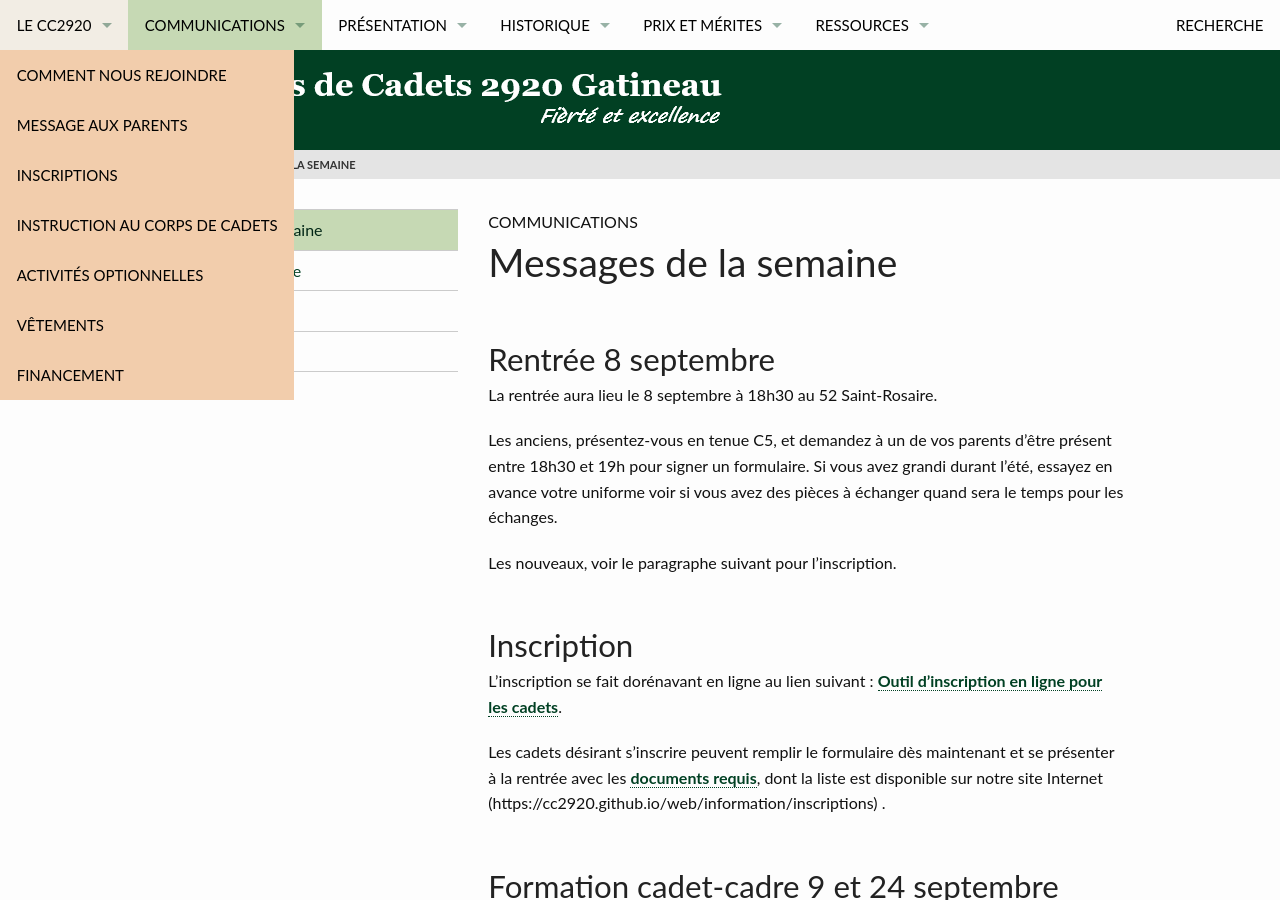
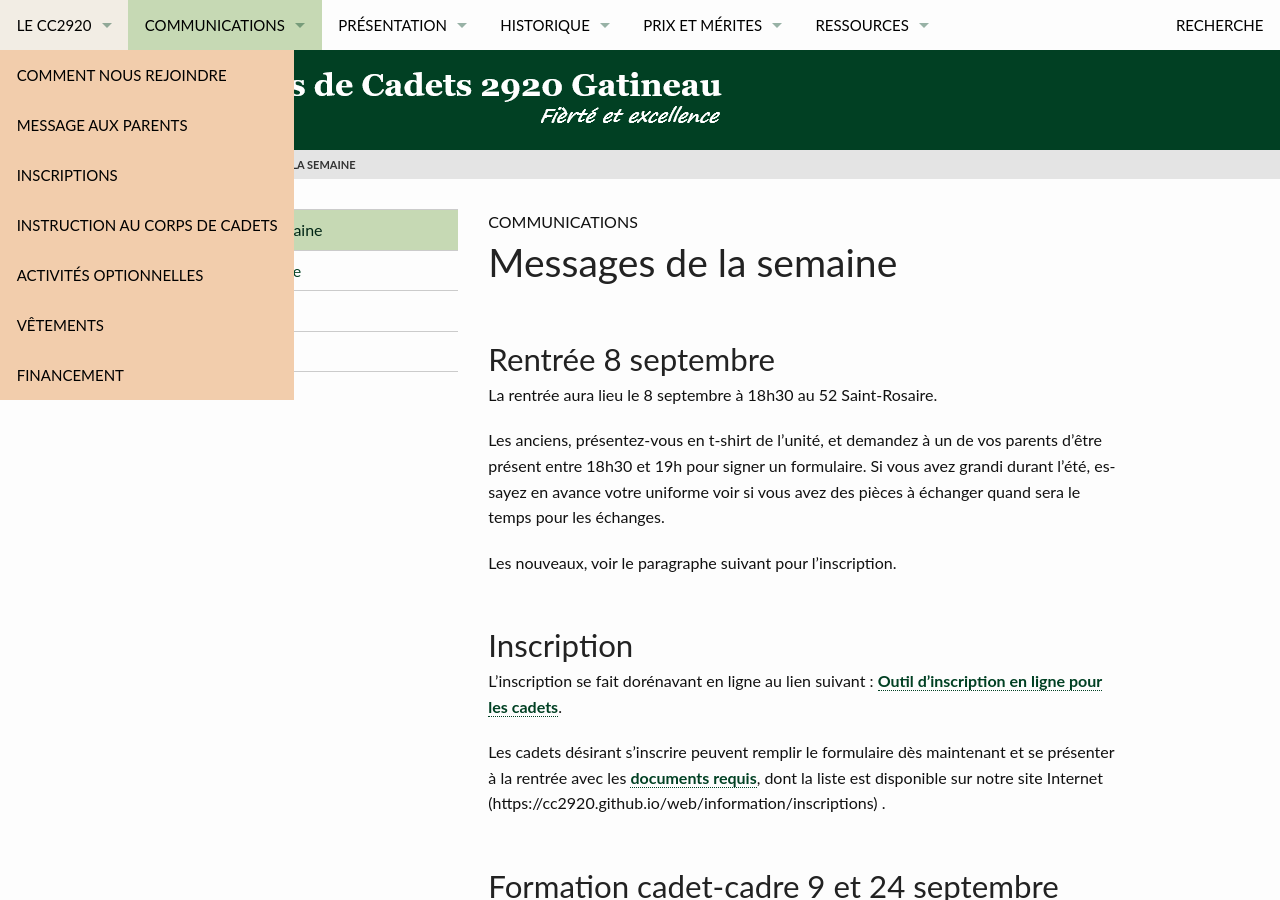
Before and after one commit to CC2920/web, a Jekyll site: the page built from _communications/messages.md, in a window 1280 px wide and 900 px high. Built offline with Jekyll 4.4.1, drawn with Linux system fonts in a browser that asks for light colours.

Commit message:
Update messages.md

```diff
--- a/_communications/messages.md
+++ b/_communications/messages.md
@@ -22,7 +22,7 @@
 
 La rentrée aura lieu le 8 septembre à 18h30 au 52 Saint-Rosaire.
 
-Les anciens, présentez-vous en tenue C5, et demandez à un de vos parents d'être présent entre 18h30 et 19h pour signer un formulaire. Si vous avez grandi durant l'été, essayez en avance votre uniforme voir si vous avez des pièces à échanger quand sera le temps pour les échanges.
+Les anciens, présentez-vous en t-shirt de l'unité, et demandez à un de vos parents d'être présent entre 18h30 et 19h pour signer un formulaire. Si vous avez grandi durant l'été, essayez en avance votre uniforme voir si vous avez des pièces à échanger quand sera le temps pour les échanges.
 
 Les nouveaux, voir le paragraphe suivant pour l'inscription.
 
```
